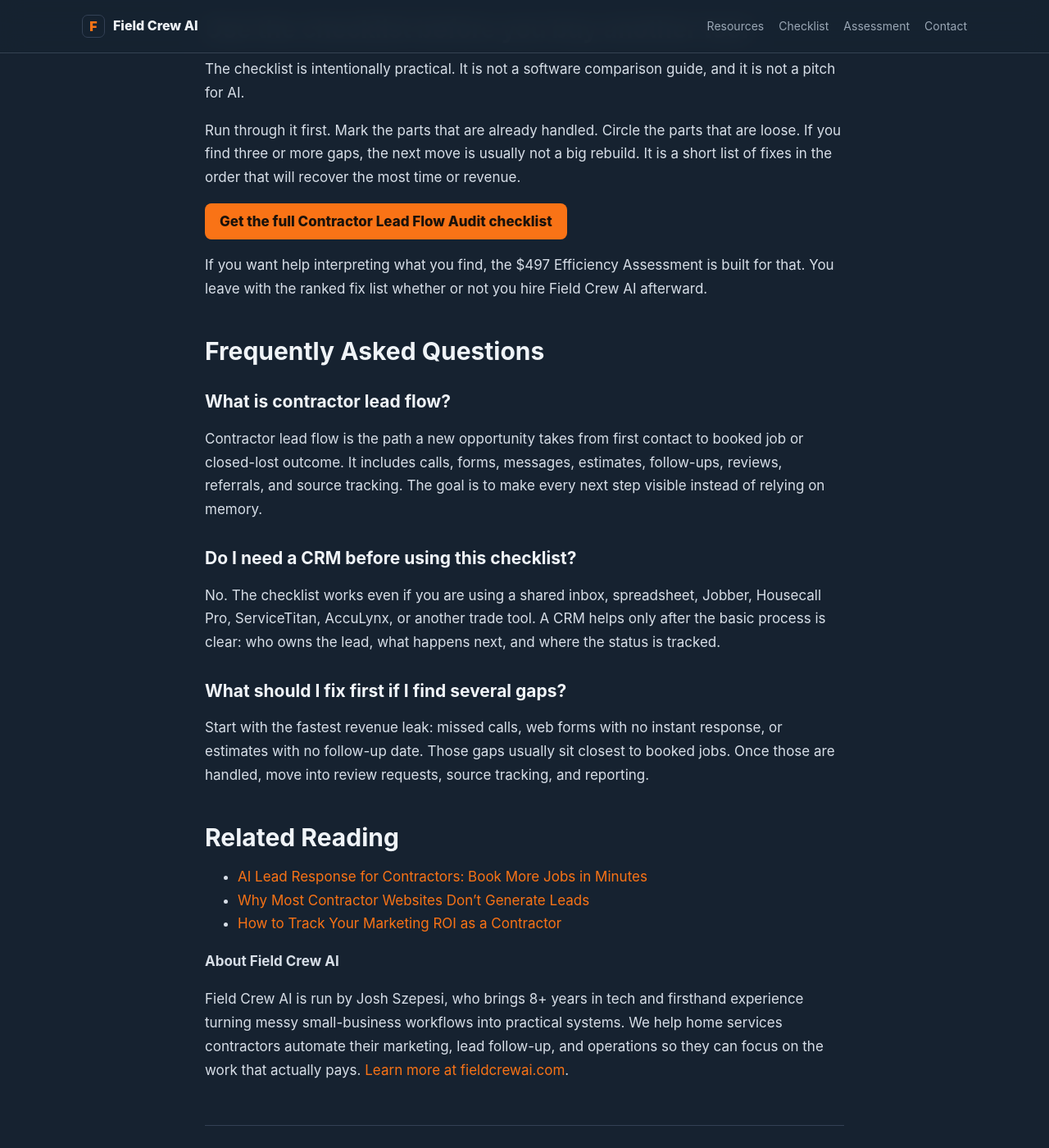
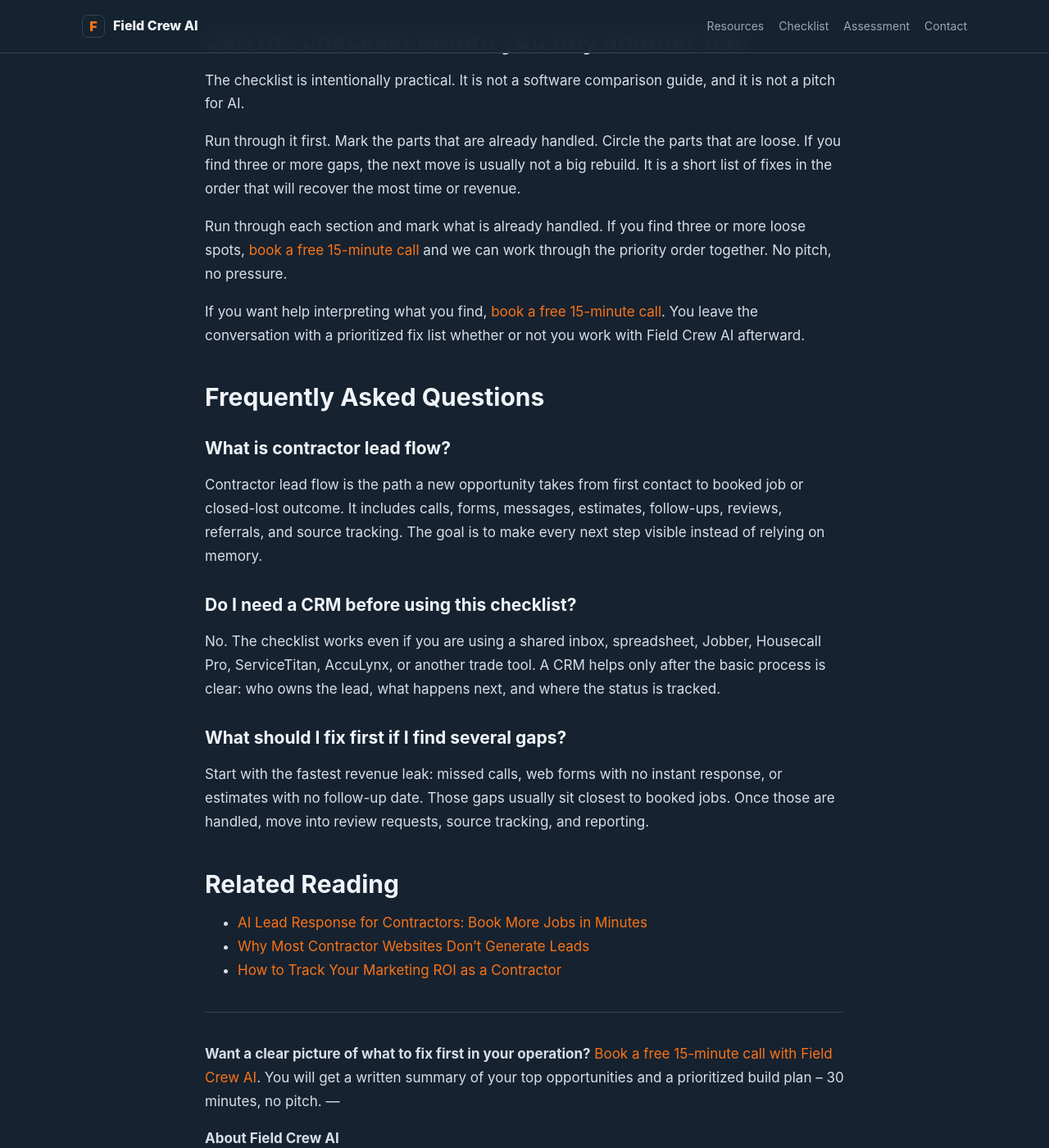
Before and after one commit to Josh-Szepesi/fieldcrewai, a Jekyll site: the page built from _posts/2026-05-03-contractor-lead-flow-checklist.md, in a window 1280 px wide and 1400 px high, scrolled down 3592 px. Shown: the whole window at 82% size. Built offline with Jekyll 4.4.1, drawn with Linux system fonts in a browser that asks for light colours; some of the changed text lies outside the part shown.

Commit message:
Fix CTAs, Related Reading links, and add closing CTA block

```diff
--- a/_posts/2026-05-03-contractor-lead-flow-checklist.md
+++ b/_posts/2026-05-03-contractor-lead-flow-checklist.md
@@ -12,7 +12,7 @@ The problem usually hides in ordinary places: a call that goes to voicemail whil
 
 The Contractor Lead Flow Audit is a simple way to inspect those weak points before you book an assessment, buy software, or hire another agency. In firsthand reviews of contractor websites, CRMs, and follow-up processes, the same pattern shows up again and again: the business does not have one big marketing problem, it has a handful of small handoff problems. The full checklist is on the site and is meant to be downloaded, printed, and marked up against your actual business.
 
-[Download the Contractor Lead Flow Audit checklist](/checklist){: .button}
+If your setup is already solid -- good. If you are finding gaps, [book a free 15-minute call with Field Crew AI](https://calendar.app.google/TMH9qe1HEjaXDLDF7) to talk through what to fix first.
 
 ## Start where the customer first reaches out
 
@@ -90,9 +90,9 @@ The checklist is intentionally practical. It is not a software comparison guide,
 
 Run through it first. Mark the parts that are already handled. Circle the parts that are loose. If you find three or more gaps, the next move is usually not a big rebuild. It is a short list of fixes in the order that will recover the most time or revenue.
 
-[Get the full Contractor Lead Flow Audit checklist](/checklist){: .button}
+Run through each section and mark what is already handled. If you find three or more loose spots, [book a free 15-minute call](https://calendar.app.google/TMH9qe1HEjaXDLDF7) and we can work through the priority order together. No pitch, no pressure.
 
-If you want help interpreting what you find, the $497 Efficiency Assessment is built for that. You leave with the ranked fix list whether or not you hire Field Crew AI afterward.
+If you want help interpreting what you find, [book a free 15-minute call](https://calendar.app.google/TMH9qe1HEjaXDLDF7). You leave the conversation with a prioritized fix list whether or not you work with Field Crew AI afterward.
 
 ## Frequently Asked Questions
 
@@ -110,9 +110,14 @@ Start with the fastest revenue leak: missed calls, web forms with no instant res
 
 ## Related Reading
 
-- [AI Lead Response for Contractors: Book More Jobs in Minutes](/blog/2026/04/17/2026-04-17-using-ai-to-respond-to-leads-faster.html)
-- [Why Most Contractor Websites Don't Generate Leads](/blog/2026/03/28/2026-03-28-contractor-website-leads.html)
-- [How to Track Your Marketing ROI as a Contractor](/blog/2026/04/29/2026-04-29-how-to-track-your-marketing-roi-as-a-contractor.html)
+- [AI Lead Response for Contractors: Book More Jobs in Minutes](/blog/using-ai-to-respond-to-leads-faster/)
+- [Why Most Contractor Websites Don't Generate Leads](/blog/contractor-website-leads/)
+- [How to Track Your Marketing ROI as a Contractor](/blog/how-to-track-your-marketing-roi-as-a-contractor/)
+
+
+---
+**Want a clear picture of what to fix first in your operation?** [Book a free 15-minute call with Field Crew AI](https://calendar.app.google/TMH9qe1HEjaXDLDF7). You will get a written summary of your top opportunities and a prioritized build plan -- 30 minutes, no pitch.
+---
 
 <div class="author-bio">
   <p><strong>About Field Crew AI</strong></p>
```
